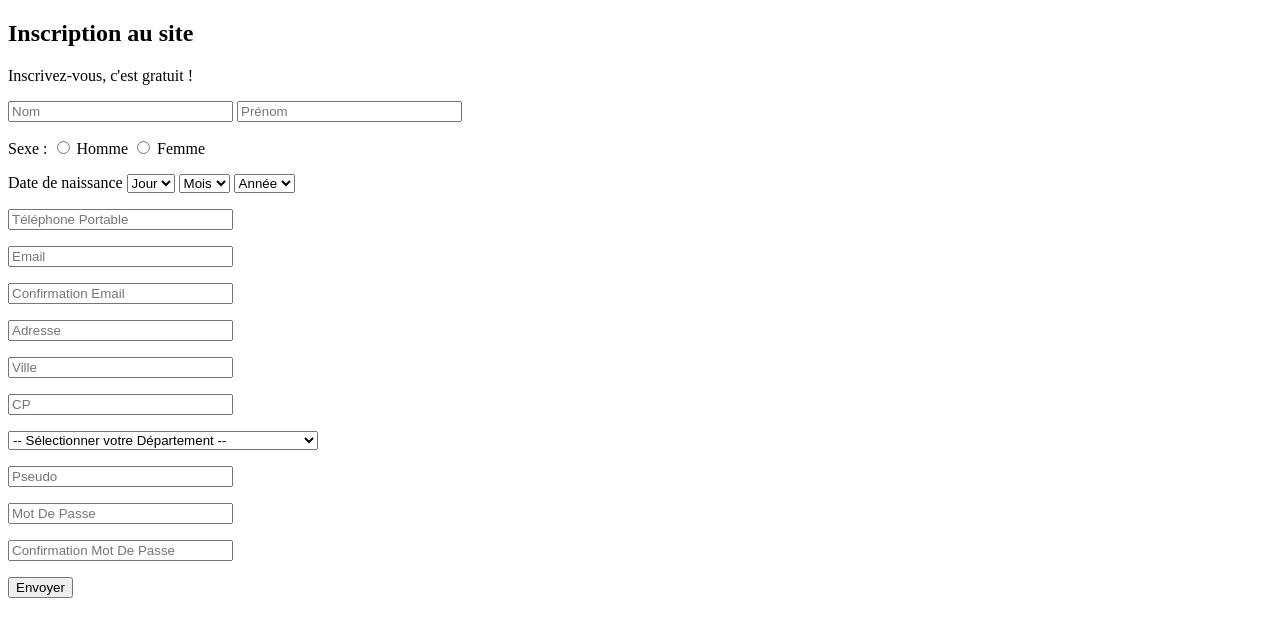
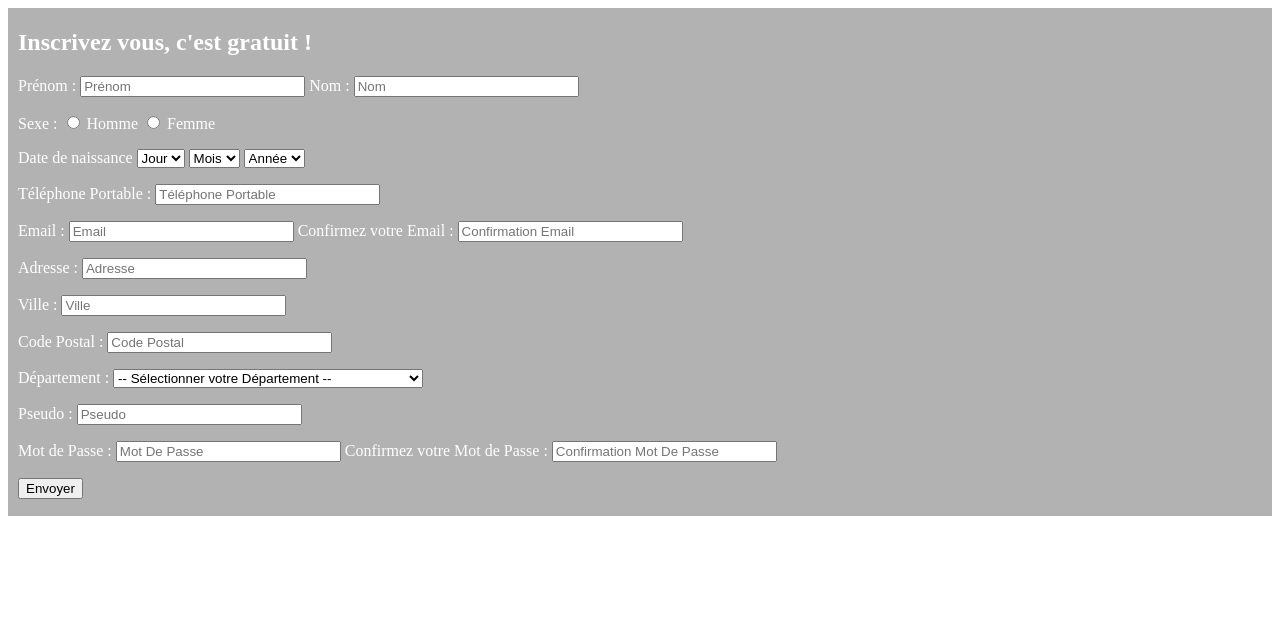
Before and after one commit to Fralax/TeamHub, a PHP site: template Vues/vueInscription.php in a window 1280 px wide. Shown: the top 637 px of the page. Run offline with PHP 8.4, Linux system fonts and the light colour scheme; the template is opened without the code that fills it, so the values that code supplies are empty.

Commit message:
modification CSS et inscription

```diff
--- /dev/null
+++ b/Contenu/vueInscription.css
@@ -0,0 +1,7 @@
+.inscription{
+  background-color: rgba(0, 0, 0, 0.3);
+  color: white;
+  padding-top: 1px;
+  padding-bottom: 1px;
+  padding-left: 10px;
+}
--- a/Vues/vueInscription.php
+++ b/Vues/vueInscription.php
@@ -3,20 +3,21 @@
 <?php $this->titre = "Inscription"; ?>
 
 <html>
+
 	<head>
 		<meta http-equiv="Content-Type" content="text/html; charset=UTF-8" />
+		<link rel="stylesheet" href="Contenu/vueInscription.css" />
 		<title>Inscription</title>
 	</head>
+
 	<body>
-		<p> </p>
-		<h2>Inscription au site</h2>
 
-
-		<p> Inscrivez-vous, c'est gratuit ! </p>
+		<div class="inscription">
+			<h2>Inscrivez vous, c'est gratuit !</h2>
 
 			<form  name = "formulaireInscription" method="post" action = "">
-			<p><input type="text" name="nom" placeholder="Nom" size="25" value = "<?= $_POST['nom'] ?>"/>
-			<input type="text" name="Prenom" placeholder="Prénom" size="25" value = "<?= $_POST['Prenom'] ?>"/> </p>
+				<p> Prénom : <input type="text" name="Prenom" placeholder="Prénom" size="25" value = "<?= $_POST['Prenom'] ?>"/>
+						Nom : <input type="text" name="nom" placeholder="Nom" size="25" value = "<?= $_POST['nom'] ?>"/> </p>
 
 	      <p> Sexe : <input type="radio" name="Sexe" value = "Homme" <?php if ($_POST['Sexe']=="Homme"){?> checked <?php }?>/> <label for="H">Homme</label>
 	      <input type="radio" name="Sexe" value = "Femme" <?php if ($_POST['Sexe']=="Femme"){?> checked <?php }?>/> <label for="F">Femme</label> </p>
@@ -45,14 +46,15 @@
 					</select>
 				</p>
 
-			<p> <input type="tel" name="Portable" placeholder="Téléphone Portable" size="25" value = "<?= $_POST['Portable'] ?>" /> </p>
+				<p> Téléphone Portable : <input type="tel" name="Portable" placeholder="Téléphone Portable" size="25" value = "<?= $_POST['Portable'] ?>" /> </p>
 
-			<p> <input type="email" name="Email" placeholder="Email" size="25" value = "<?= $_POST['Email'] ?>"/> </p>
-			<p> <input type="email" name="ConfirmEmail" placeholder="Confirmation Email" size="25" value = "<? if ($_POST['Email'] == $_POST['ConfirmEmail']){echo $_POST['Email'];} ?>"/> </p>
+				<p> Email : <input type="email" name="Email" placeholder="Email" size="25" value = "<?= $_POST['Email'] ?>"/>
+						Confirmez votre Email : <input type="email" name="ConfirmEmail" placeholder="Confirmation Email" size="25" value = "<? if ($_POST['Email'] == $_POST['ConfirmEmail']){echo $_POST['Email'];} ?>"/>
+				</p>
 
-			<p> <input type="text" name="Adresse" placeholder="Adresse" size="25" value = "<?= $_POST['Adresse'] ?>"/> </p>
-			<p> <input type="text" name="Ville" placeholder="Ville" size="25" value = "<?= $_POST['Ville'] ?>"/> </p>
-			<p> <input type="text" name="CodePostal" placeholder="CP" size="25" value = "<?= $_POST['CodePostal'] ?>"/> </p>
+				<p> Adresse : <input type="text" name="Adresse" placeholder="Adresse" size="25" value = "<?= $_POST['Adresse'] ?>"/> </p>
+				<p> Ville : <input type="text" name="Ville" placeholder="Ville" size="25" value = "<?= $_POST['Ville'] ?>"/> </p>
+				<p> Code Postal : <input type="text" name="CodePostal" placeholder="Code Postal" size="25" value = "<?= $_POST['CodePostal'] ?>"/> </p>
 
 
 	<!--Pays
@@ -265,7 +267,7 @@
 				</p>
 	-->
 	<!--Régions -->
-			<p>
+				<p> Département :
 					<select name="departement" required>
 						<option value=""> -- Sélectionner votre Département -- </option>
 						<option value="Ain" <?php if ($_POST['departement']=="Ain"){?> selected <?php }?> >01 - Ain</option>
@@ -376,10 +378,13 @@
 						<option value="Nouvelle-Caledonie">988 - Nouvelle-Caledonie</option>
 					</select>
 				</p>
-			<p> <input type="text" name="pseudo" placeholder="Pseudo" size="25" value = "<?= $_POST['pseudo'] ?>"/> </p>
-			<p> <input type="password" name="MotDePasse" placeholder="Mot De Passe" size="25" value = "<? if ($_POST['MotDePasse'] == $_POST['ConfirmMotDePasse']){echo $_POST['MotDePasse'];} ?>"/> </p>
-			<p> <input type="password" name="ConfirmMotDePasse" placeholder="Confirmation Mot De Passe" size="25" value = "<? if ($_POST['MotDePasse'] == $_POST['ConfirmMotDePasse']){echo $_POST['ConfirmMotDePasse'];} ?>"/> </p>
+				<p> Pseudo : <input type="text" name="pseudo" placeholder="Pseudo" size="25" value = "<?= $_POST['pseudo'] ?>"/> </p>
+				<p> Mot de Passe : <input type="password" name="MotDePasse" placeholder="Mot De Passe" size="25" value = "<? if ($_POST['MotDePasse'] == $_POST['ConfirmMotDePasse']){echo $_POST['MotDePasse'];} ?>"/>
+						Confirmez votre Mot de Passe : <input type="password" name="ConfirmMotDePasse" placeholder="Confirmation Mot De Passe" size="25" value = "<? if ($_POST['MotDePasse'] == $_POST['ConfirmMotDePasse']){echo $_POST['ConfirmMotDePasse'];} ?>"/>
+				</p>
 				<p> <input name="Envoyer" type="submit" value="Envoyer"> </p>
 			</form>
+		</div>
+
 	</body>
 </html>
```
Also changed, not shown: Contenu/gabarit.css (+21 -13 lines), Vues/gabarit.php (+27 -15 lines), Autres/facebook.png (added), Autres/twitter.png (added). Lines whose indentation alone changed are shown as unchanged.
